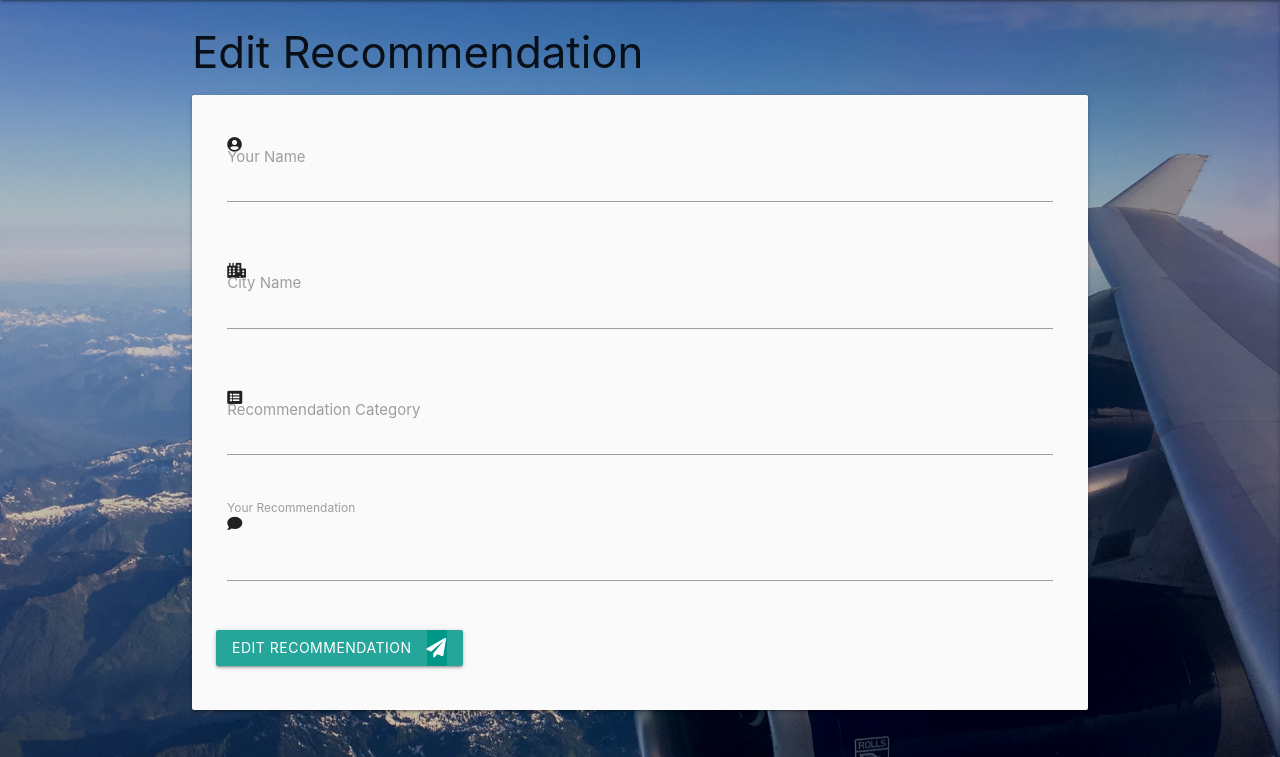
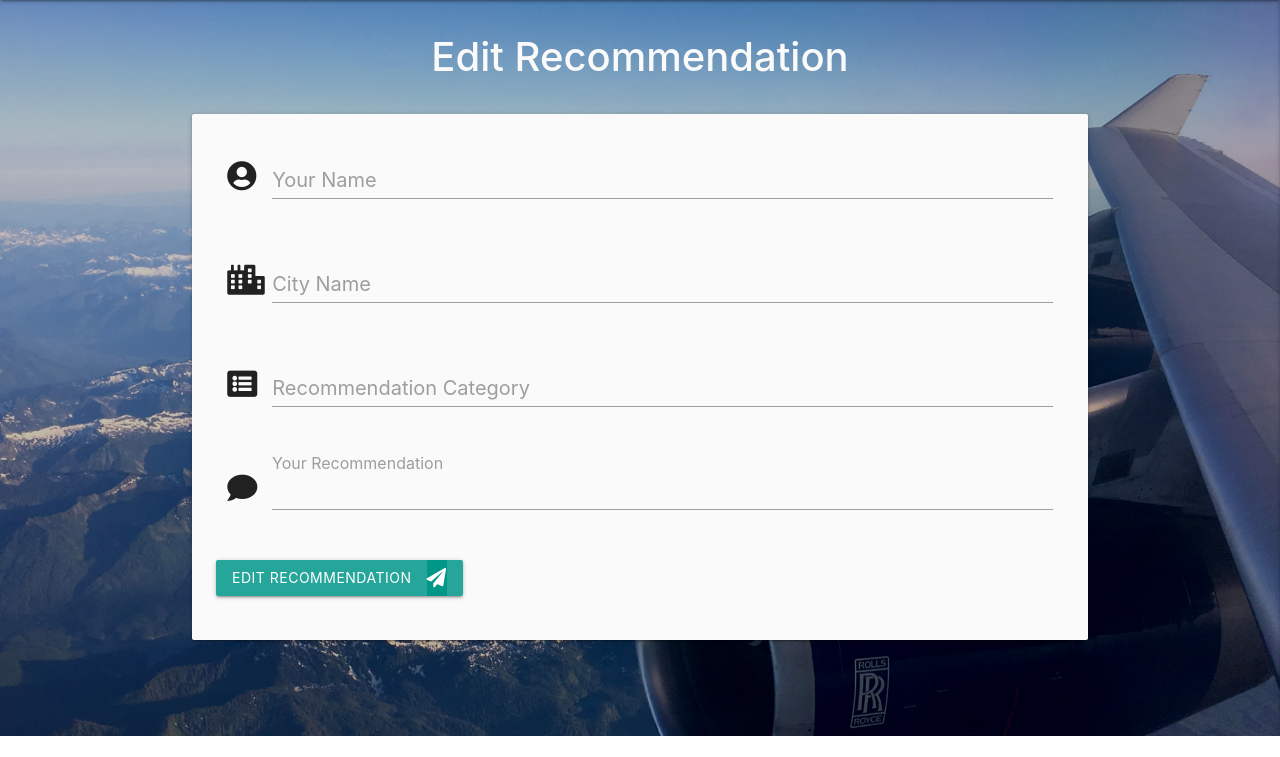
Before and after one commit to sian504/jetsetters-journal, a Flask app: template templates/edit_recommendation.html in a window 1280 px wide. Shown: the part 64-821 px from the top of the page. After the commit the page ends 800 px from the top, so only its background shows below. Run offline with Flask 2, Linux system fonts and the light colour scheme; the template is opened without the code that fills it, so the values that code supplies are empty; some libraries are stand-ins or nearby versions.

Commit message:
Styled edit_rec page

```diff
--- a/static/css/style.css
+++ b/static/css/style.css
@@ -93,6 +93,12 @@ nav .right > li > a {
     padding: 10px;
 }
 
+/* Labels on Add/Edit Recommendation forms*/
+
+.input-field label {
+    font-size: 20px; /* Set your desired font size */
+}
+
 /* Profile page map */
 
 #map {
--- a/templates/edit_recommendation.html
+++ b/templates/edit_recommendation.html
@@ -1,6 +1,6 @@
 {% extends "base.html" %}
 {% block content %}
-    <h3>Edit Recommendation</h3>
+    <h3 class="heading">Edit Recommendation</h3>
 
     <div class="row card-panel grey lighten-5">
         <form class="col s12" method="POST" action="{{ url_for('edit_recommendation', id=recommendation._id) }}">
@@ -8,7 +8,7 @@
             <!-- User Name (Prefilled with the currently logged-in user) -->
             <div class="row">
                 <div class="input-field col s12">
-                    <i class="fas fa-user-circle"></i>
+                    <i class="fas fa-user-circle prefix"></i>
                     <input id="user" name="user" type="text" required value="{{ session['user'] }}" readonly>
                     <label for="user">Your Name</label>
                 </div>
@@ -17,7 +17,7 @@
            <!-- City Name -->
             <div class="row">
                 <div class="input-field col s12">
-                    <i class="fas fa-city"></i>
+                    <i class="fas fa-city prefix"></i>
                     <input id="city" name="city" type="text" required value="{{ city_name_default }}" readonly>
                     <label for="city">City Name</label>
                 </div>
@@ -26,7 +26,7 @@
             <!-- Recommendation Category (Materialize Select) -->
             <div class="row">
                 <div class="input-field col s12">
-                    <i class="fas fa-list-alt"></i>
+                    <i class="fas fa-list-alt prefix"></i>
                     <input id="category" name="category" type="text" required value="{{ recommendation.category }}" readonly>
                     <label for="category">Recommendation Category</label>
                 </div>
@@ -35,7 +35,7 @@
             <!-- Recomnendation Comment -->
             <div class="row">
                 <div class="input-field col s12">
-                    <i class="fas fa-comment"></i>
+                    <i class="fas fa-comment prefix"></i>
                     <textarea id="comment" name="comment" minlength="5"
                         maxlength="200" class="materialize-textarea validate" required>{{ recommendation.comment }}
                     </textarea>
```
